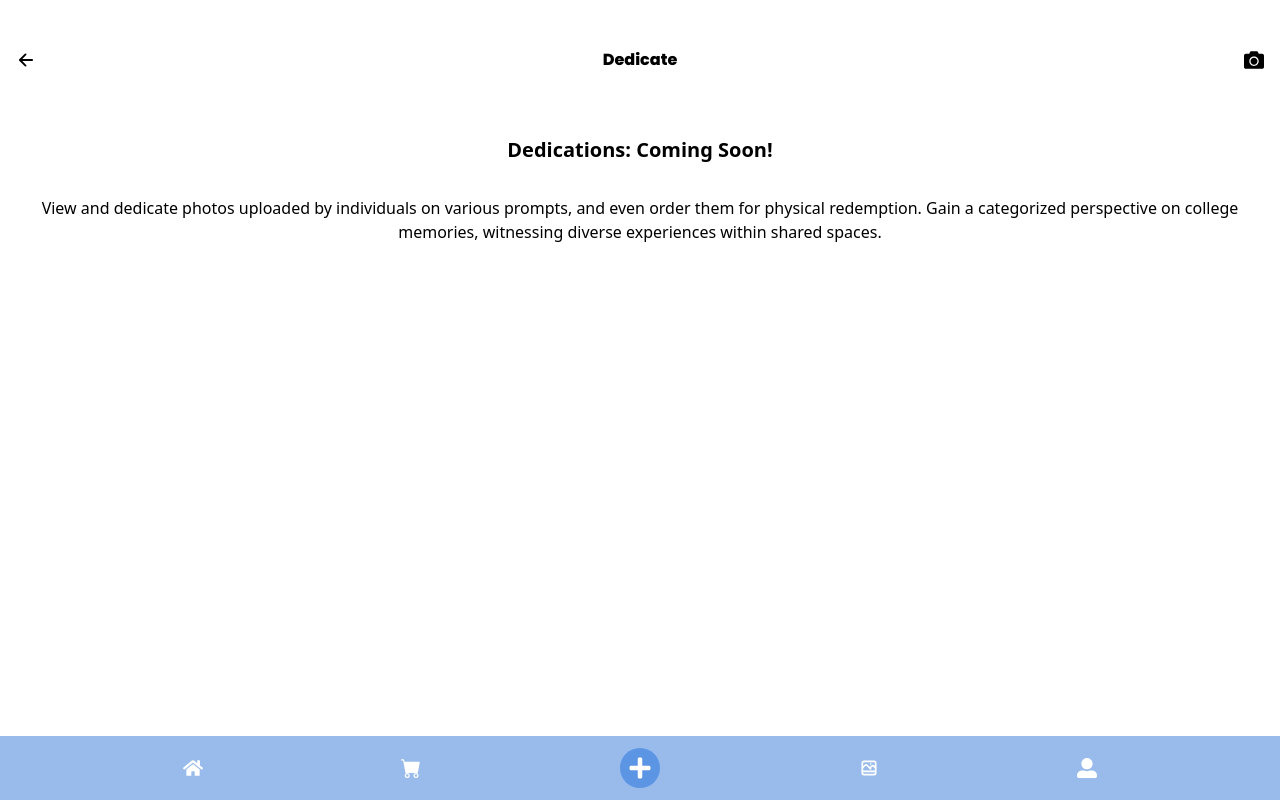
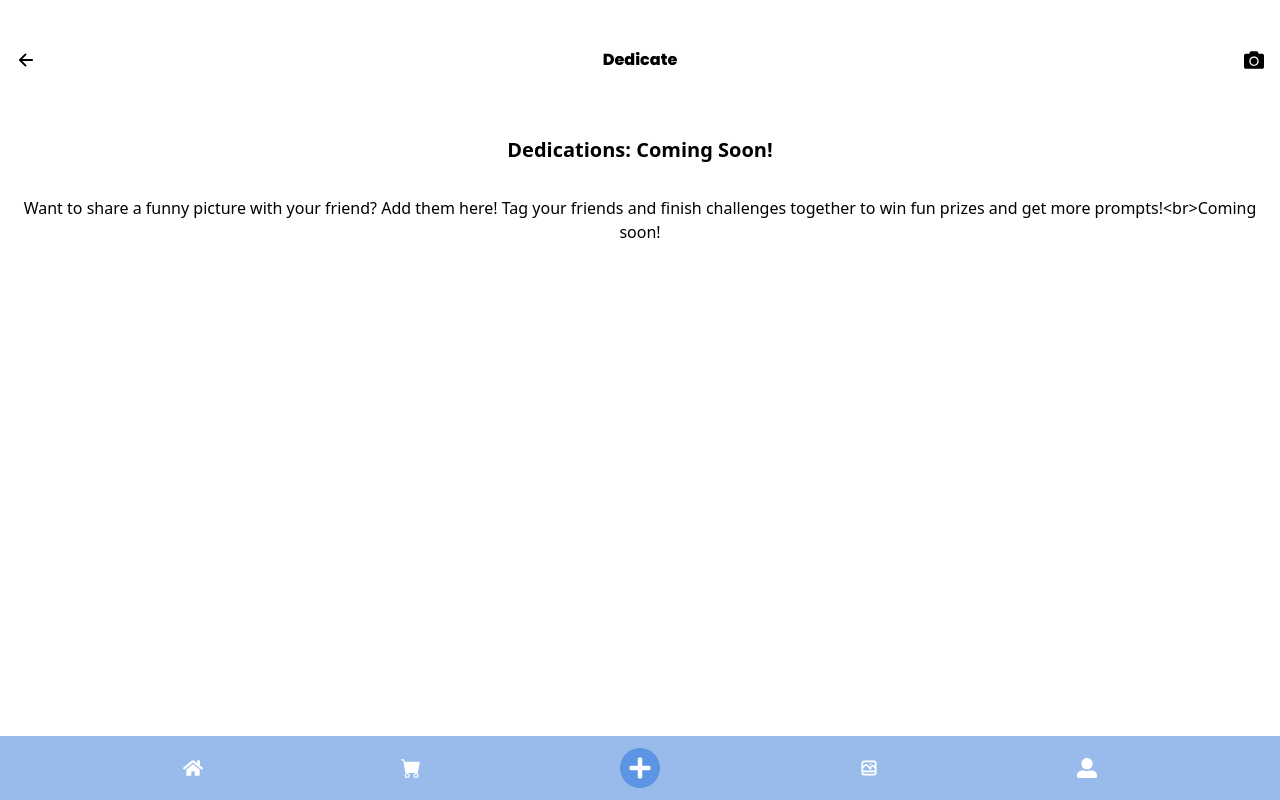
Before and after one commit to candyd-tech/web-app, a Next.js app: page /dedicate in a window 1280 px wide. Built offline with nearby package versions, Linux system fonts and the light colour scheme; no server answers; sample sign-in values are in the browser's storage.

Commit message:
Update dedicate.tsx text

```diff
--- a/pages/dedicate.tsx
+++ b/pages/dedicate.tsx
@@ -9,7 +9,7 @@ const Dedicate = () => {
       <TopBar title={"Dedicate"}/>
       <ComingSoon
         title="Dedications: Coming Soon!"
-        content="View and dedicate photos uploaded by individuals on various prompts, and even order them for physical redemption. Gain a categorized perspective on college memories, witnessing diverse experiences within shared spaces." />
+        content="Want to share a funny picture with your friend? Add them here! Tag your friends and finish challenges together to win fun prizes and get more prompts!<br>Coming soon!" />
     </div>
   )
 }
```
